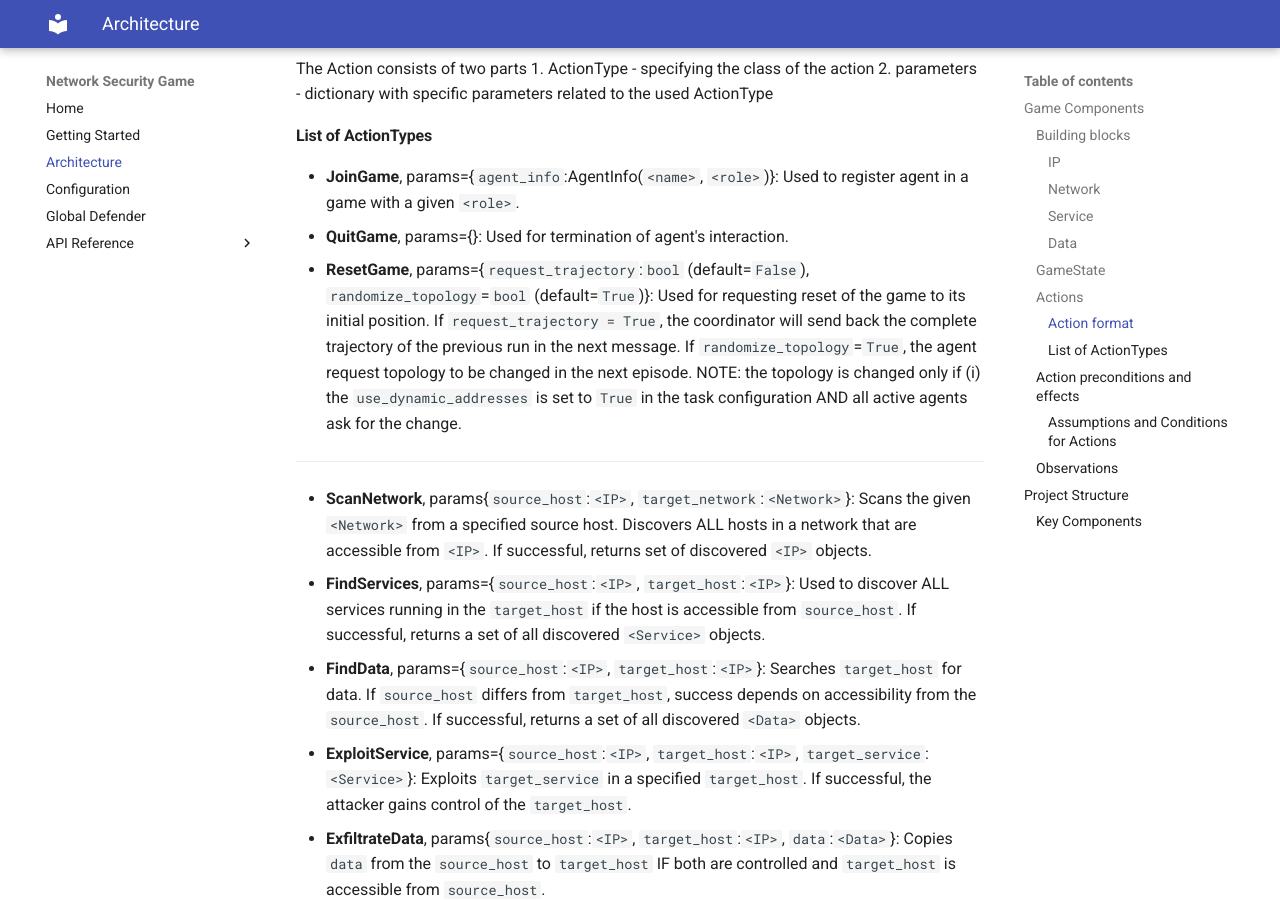
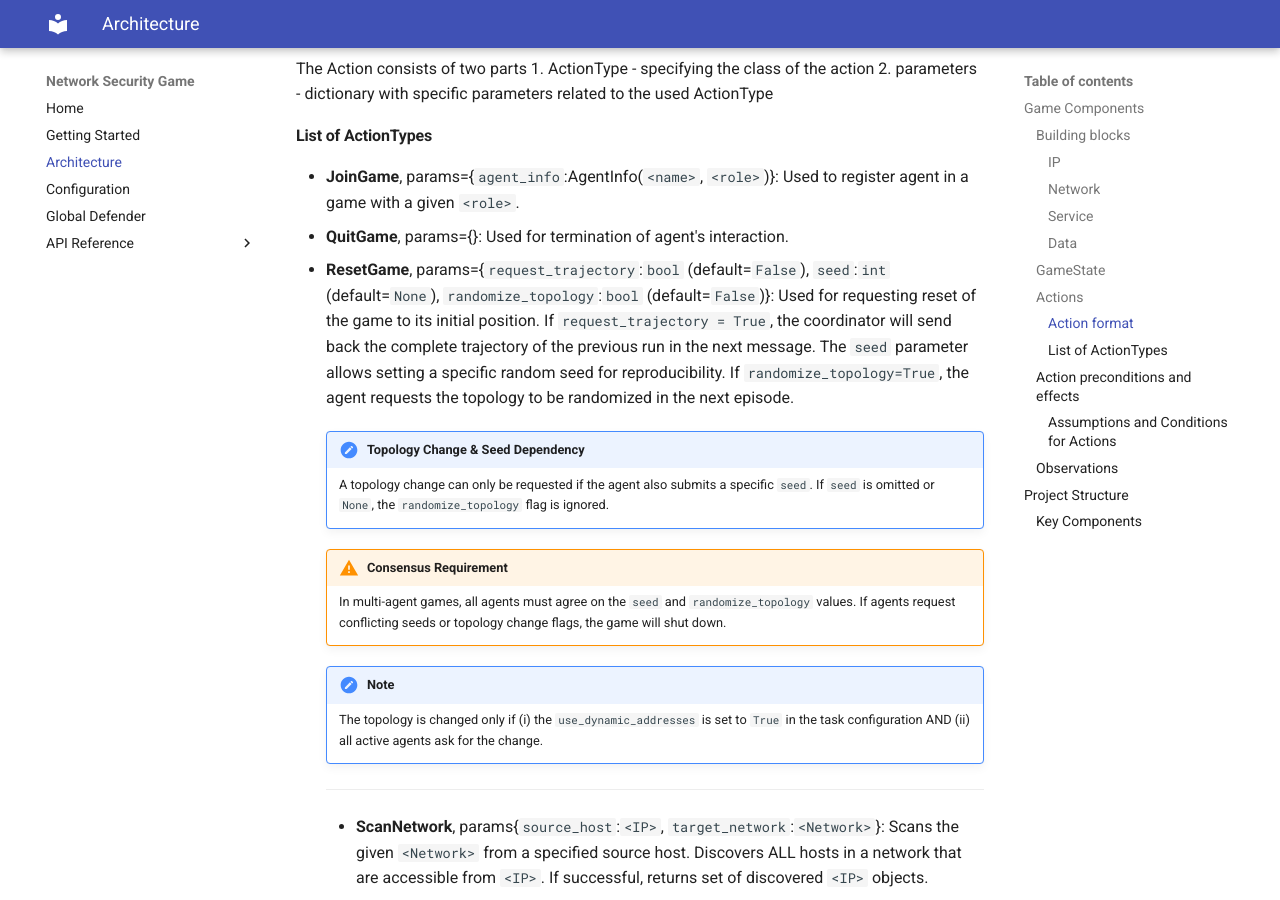
Before and after one commit to stratosphereips/NetSecGame, an MkDocs documentation site: the page built from docs/architecture.md, in a window 1280 px wide and 900 px high, scrolled down 2119 px. Built offline with MkDocs 1.6.1 and Material for MkDocs 9.7.7, drawn with Linux system fonts in a browser that asks for light colours.

Commit message:
Add reset conditions to docs

```diff
--- a/docs/architecture.md
+++ b/docs/architecture.md
@@ -74,7 +74,16 @@ The Action consists of two parts
 #### List of ActionTypes
 - **JoinGame**, params={`agent_info`:AgentInfo(`<name>`, `<role>`)}: Used to register agent in a game with a given `<role>`.
 - **QuitGame**, params={}: Used for termination of agent's interaction.
-- **ResetGame**, params={`request_trajectory`:`bool` (default=`False`),  `randomize_topology`=`bool` (default=`True`)}: Used for requesting reset of the game to its initial position. If `request_trajectory = True`, the coordinator will send back the complete trajectory of the previous run in the next message. If `randomize_topology`=`True`, the agent request topology to be changed in the next episode. NOTE: the topology is changed only if (i) the `use_dynamic_addresses` is set to `True` in the task configuration AND all active agents ask for the change.
+- **ResetGame**, params={`request_trajectory`:`bool` (default=`False`), `seed`:`int` (default=`None`), `randomize_topology`:`bool` (default=`False`)}: Used for requesting reset of the game to its initial position. If `request_trajectory = True`, the coordinator will send back the complete trajectory of the previous run in the next message. The `seed` parameter allows setting a specific random seed for reproducibility. If `randomize_topology=True`, the agent requests the topology to be randomized in the next episode.
+
+    !!! note "Topology Change & Seed Dependency"
+        A topology change can only be requested if the agent also submits a specific `seed`. If `seed` is omitted or `None`, the `randomize_topology` flag is ignored.
+
+    !!! warning "Consensus Requirement"
+        In multi-agent games, all agents must agree on the `seed` and `randomize_topology` values. If agents request conflicting seeds or topology change flags, the game will shut down.
+
+    !!! note
+        The topology is changed only if (i) the `use_dynamic_addresses` is set to `True` in the task configuration AND (ii) all active agents ask for the change.
 ---
 - **ScanNetwork**, params{`source_host`:`<IP>`, `target_network`:`<Network>`}: Scans the given `<Network>` from a specified source host. Discovers ALL hosts in a network that are accessible from `<IP>`. If successful, returns set of discovered `<IP>` objects.
 - **FindServices**, params={`source_host`:`<IP>`, `target_host`:`<IP>`}: Used to discover ALL services running in the `target_host` if the host is accessible from `source_host`. If successful, returns a set of all discovered `<Service>` objects.
```
